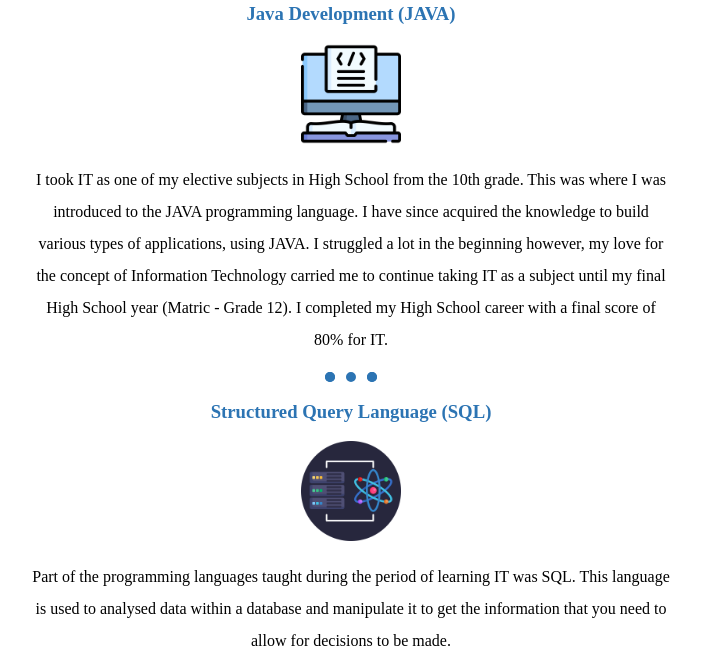
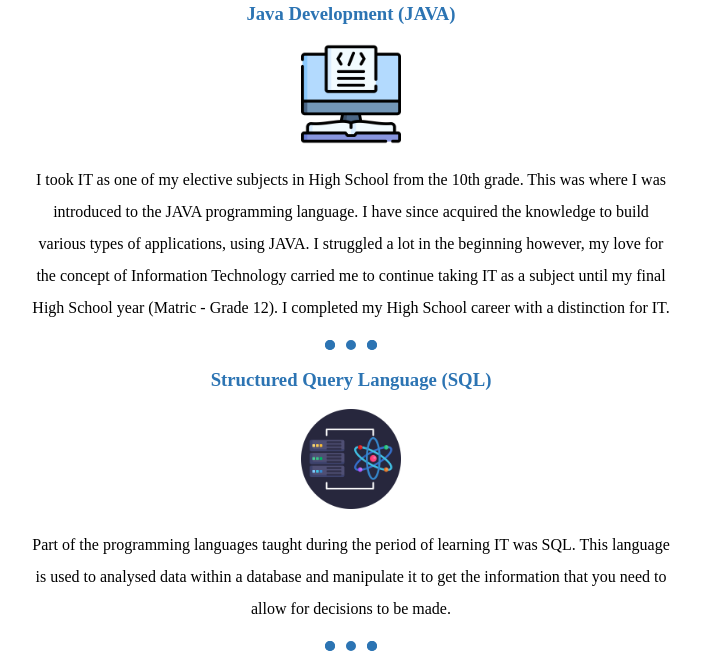
Before and after one commit to ayandajr/Ayandajr, a plain HTML site: page index.html in a window 1280 px wide. Shown: the part 1314-1981 px from the top of the page, without its empty margins (289-990 px from the left). Drawn offline with Linux system fonts and the light colour scheme.

Commit message:
Update index.html

```diff
--- a/index.html
+++ b/index.html
@@ -35,7 +35,7 @@
               <div class="Skill-Row-One">
                 <h3>Java Development (JAVA)</h3>
                 <img class="Image-for-skill-One" src="Images/computer-science.png" alt="Image representing computer science.">
-                <p class = "Descr-JAVA-Skill">I took IT as one of my elective subjects in High School from the 10th grade. This was where I was introduced to the JAVA programming language. I have since acquired the knowledge to build various types of applications, using JAVA. I struggled a lot in the beginning however, my love for the concept of Information Technology carried me to continue taking IT as a subject until my final High School year (Matric - Grade 12). I completed my High School career with a final score of 80% for IT. </p>
+                <p class = "Descr-JAVA-Skill">I took IT as one of my elective subjects in High School from the 10th grade. This was where I was introduced to the JAVA programming language. I have since acquired the knowledge to build various types of applications, using JAVA. I struggled a lot in the beginning however, my love for the concept of Information Technology carried me to continue taking IT as a subject until my final High School year (Matric - Grade 12). I completed my High School career with a distinction for IT. </p>
                 <hr>
               </div>
 
```
